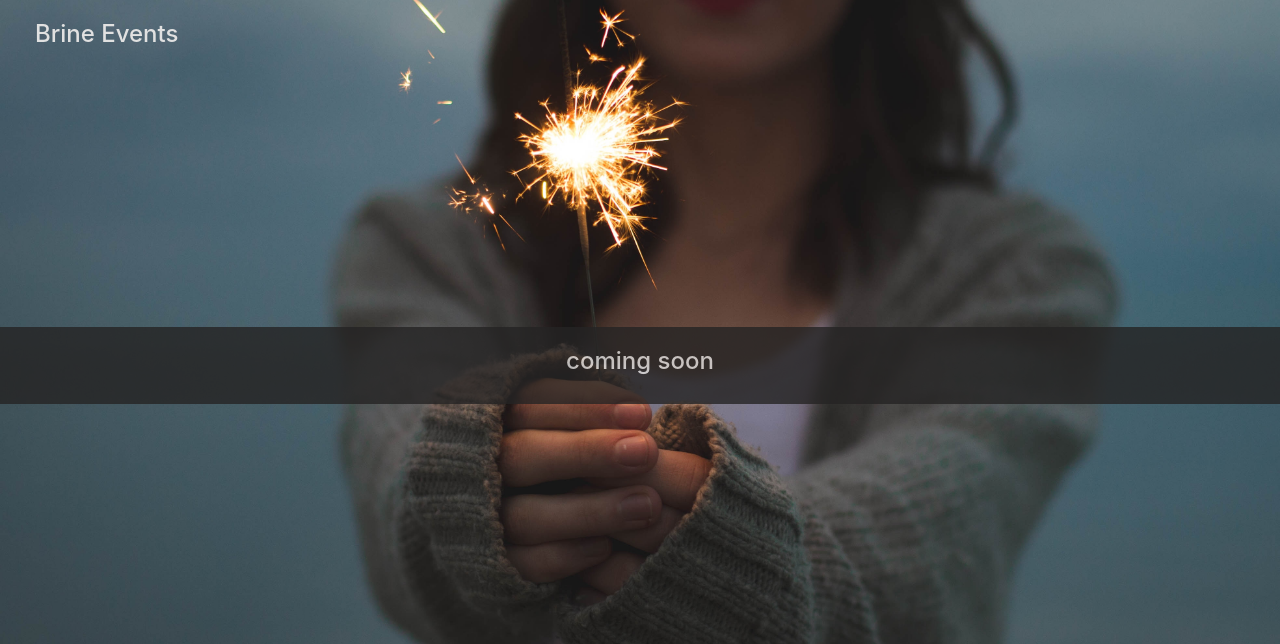
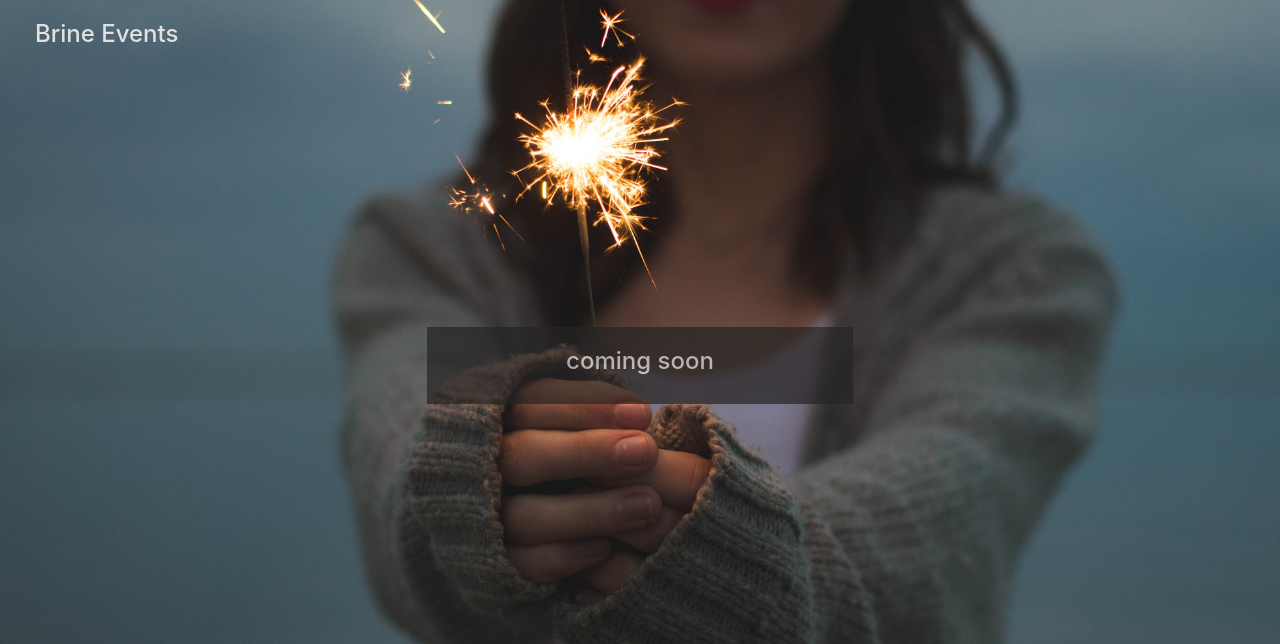
Before and after one commit to namurray1/brineeventmarketing, a PHP site: page / in a window 1280 px wide. Shown: the top 644 px of the page. Run offline with PHP 8.4, Linux system fonts and the light colour scheme; some libraries are stand-ins or nearby versions.

Commit message:
correct column issue

```diff
--- a/index.html
+++ b/index.html
@@ -26,7 +26,7 @@
             </div>
         </div>
         <div class="row">
-            <div class="text-block mx-auto col-sm">
+            <div class="col-sm-4 text-block">
                 <h4 class="cs">coming soon</h4>
             </div>
         </div>
--- a/style.css
+++ b/style.css
@@ -14,7 +14,7 @@ body {
 
 .text-block {
     background-color: rgb(37, 36, 36);
-    opacity: 0.8;
+    opacity: 0.7;
     width: 50px;
     margin: auto;
     position: relative;
```
